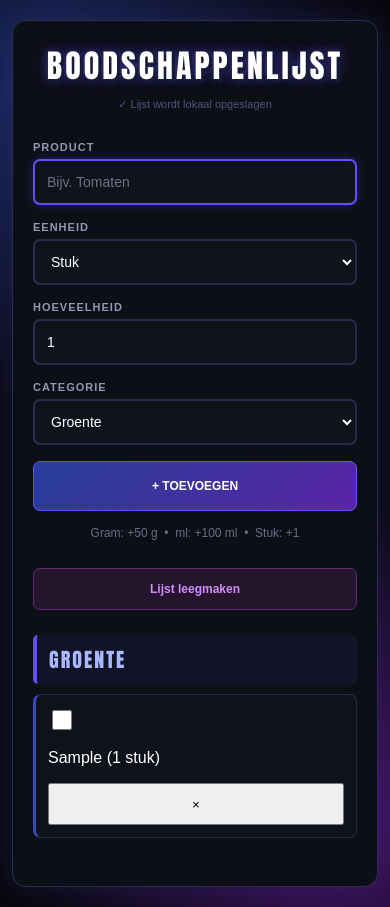
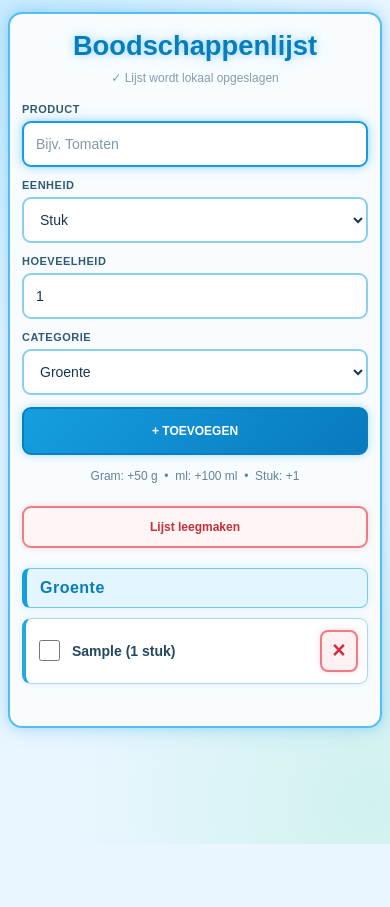
Before and after one commit to Matthijs86/Shopping-List, a plain HTML site: page index.html in a window 390 px wide. Both pictures are taken after typing "Sample" into the empty fields and a click on the button "+ TOEVOEGEN". After the commit the page ends 844 px from the top, so only its background shows below. Drawn offline with Linux system fonts and the light colour scheme.

Commit message:
Refactor CSS for improved layout and design
Updated styles for better visual appearance and responsiveness.

```diff
--- a/style.css
+++ b/style.css
@@ -1,3 +1,4 @@
+
 /* =====================================
    BASIS
 ===================================== */
@@ -6,49 +7,32 @@
     box-sizing: border-box;
 }
 
-
 html {
-
     min-height: 100%;
-
-    background: #08090d;
-
+    background: #eaf6ff;
 }
 
-
 body {
-
     margin: 0;
-
     min-height: 100vh;
-
-    padding: 40px 20px;
-
-    color: white;
+    padding: 24px 14px;
+    color: #18364b;
 
     background:
-
         radial-gradient(
-            circle at 10% 10%,
-            #17285a,
+            circle at 5% 5%,
+            rgba(55, 190, 255, 0.20),
             transparent 35%
         ),
-
         radial-gradient(
-            circle at 90% 90%,
-            #40135f,
+            circle at 95% 95%,
+            rgba(70, 220, 145, 0.16),
             transparent 35%
         ),
+        #eaf6ff;
 
-        #08090d;
-
-    font-family:
-        Arial,
-        Helvetica,
-        sans-serif;
-
-    -webkit-tap-highlight-color:
-        transparent;
+    font-family: Arial, Helvetica, sans-serif;
+    -webkit-tap-highlight-color: transparent;
 }
 
 
@@ -57,28 +41,19 @@ body {
 ===================================== */
 
 .app {
+    width: 100%;
+    max-width: 1100px;
+    margin: auto;
+    padding: 28px;
 
-    width: 100%;
+    background: #f8fcff;
 
-    max-width: 1100px;
-
-    margin: auto;
-
-    padding: 35px;
-
-    background: #0d0f17;
-
-    border: 1px solid #292d50;
-
-    border-radius: 14px;
+    border: 2px solid #55bdf0;
+    border-radius: 18px;
 
     box-shadow:
-
-        0 0 30px
-        rgba(50, 70, 180, 0.2),
-
-        0 0 70px
-        rgba(130, 40, 190, 0.1);
+        0 0 12px rgba(40, 170, 240, 0.30),
+        0 0 28px rgba(40, 170, 240, 0.16);
 }
 
 
@@ -87,39 +62,26 @@ body {
 ===================================== */
 
 .appHeader {
-
-    margin-bottom: 30px;
-
+    margin-bottom: 24px;
+    text-align: center;
 }
 
-
 h1 {
-
     margin: 0;
 
-    text-align: center;
+    color: #087dbb;
 
-    font-family:
-        Impact,
-        Haettenschweiler,
-        "Arial Narrow Bold",
-        sans-serif;
+    font-family: Arial, Helvetica, sans-serif;
+    font-size: clamp(25px, 4vw, 34px);
+    font-weight: 800;
 
-    font-size: 44px;
-
-    letter-spacing: 4px;
-
-    text-transform: uppercase;
+    letter-spacing: 1px;
+    line-height: 1.15;
+    overflow-wrap: anywhere;
 
     text-shadow:
-
-        3px 3px 0 #171a35,
-
-        0 0 10px
-        rgba(80, 100, 255, 0.5),
-
-        0 0 20px
-        rgba(150, 50, 255, 0.25);
+        0 0 7px rgba(30, 170, 245, 0.35),
+        0 0 16px rgba(30, 170, 245, 0.18);
 }
 
 
@@ -128,22 +90,14 @@ h1 {
 ===================================== */
 
 .status {
-
     margin: 8px 0 0;
-
-    color: #6874a7;
-
+    color: #52758b;
     text-align: center;
-
-    font-size: 11px;
-
+    font-size: 12px;
 }
 
-
 .status.offline {
-
-    color: #b67aff;
-
+    color: #d04444;
 }
 
 
@@ -152,7 +106,6 @@ h1 {
 ===================================== */
 
 .invoer {
-
     display: grid;
 
     grid-template-columns:
@@ -163,7 +116,6 @@ h1 {
         auto;
 
     gap: 12px;
-
     align-items: end;
 }
 
@@ -173,25 +125,16 @@ h1 {
 ===================================== */
 
 .veld {
-
     display: flex;
-
     flex-direction: column;
-
     gap: 6px;
 }
 
-
 .veld label {
-
-    color: #9298b4;
-
+    color: #315b72;
     font-size: 11px;
-
     font-weight: bold;
-
-    letter-spacing: 1px;
-
+    letter-spacing: 0.5px;
     text-transform: uppercase;
 }
 
@@ -202,57 +145,42 @@ h1 {
 
 input,
 select {
-
     width: 100%;
-
     height: 46px;
-
     padding: 10px 12px;
 
-    color: white;
+    color: #18364b;
+    background: #ffffff;
 
-    background: #11131c;
-
-    border: 2px solid #272c4c;
-
-    border-radius: 7px;
+    border: 2px solid #8acff0;
+    border-radius: 9px;
 
     outline: none;
-
     font-size: 14px;
 
     transition: 0.2s;
 }
 
-
 input:focus,
 select:focus {
-
-    border-color: #674cff;
+    border-color: #159de0;
 
     box-shadow:
-        0 0 10px
-        rgba(100, 70, 255, 0.3);
+        0 0 7px rgba(20, 160, 230, 0.35),
+        0 0 15px rgba(20, 160, 230, 0.18);
 }
 
-
 input::placeholder {
-
-    color: #6d7185;
+    color: #8199a8;
 }
 
-
 select {
-
     cursor: pointer;
 }
 
-
 select option {
-
-    color: white;
-
-    background: #11131c;
+    color: #18364b;
+    background: #ffffff;
 }
 
 
@@ -261,49 +189,38 @@ select option {
 ===================================== */
 
 #toevoegen {
-
     height: 46px;
-
     padding: 0 20px;
 
-    color: white;
+    color: #ffffff;
 
-    background:
+    background: linear-gradient(
+        135deg,
+        #159fe0,
+        #0879bd
+    );
 
-        linear-gradient(
-            135deg,
-            #263f98,
-            #5a25a5
-        );
+    border: 2px solid #087fc2;
+    border-radius: 9px;
 
-    border: 1px solid #6b52ff;
-
-    border-radius: 7px;
+    box-shadow:
+        0 0 8px rgba(20, 160, 230, 0.35);
 
     font-size: 12px;
-
     font-weight: bold;
-
     text-transform: uppercase;
 
     cursor: pointer;
-
     transition: 0.2s;
 }
 
-
 #toevoegen:hover {
-
-    transform: translateY(-1px);
-
     box-shadow:
-        0 0 15px
-        rgba(90, 80, 255, 0.4);
+        0 0 12px rgba(20, 160, 230, 0.55),
+        0 0 22px rgba(20, 160, 230, 0.25);
 }
 
-
 #toevoegen:active {
-
     transform: scale(0.97);
 }
 
@@ -313,14 +230,11 @@ select option {
 ===================================== */
 
 .uitleg {
-
     margin: 12px 0 25px;
-
-    color: #686e87;
-
+    color: #648397;
     text-align: center;
-
     font-size: 12px;
+    line-height: 1.6;
 }
 
 
@@ -329,42 +243,35 @@ select option {
 ===================================== */
 
 .lijstActies {
-
     display: flex;
-
     justify-content: flex-end;
-
     margin-bottom: 25px;
 }
 
+#lijstLeegmaken {
+    padding: 10px 14px;
 
-#lijstLeegmaken {
+    color: #c52f3c;
+    background: #fff5f5;
 
-    padding: 9px 14px;
+    border: 2px solid #ef7c84;
+    border-radius: 9px;
 
-    color: #d38cff;
-
-    background: #24152d;
-
-    border: 1px solid #602b76;
-
-    border-radius: 7px;
+    box-shadow:
+        0 0 7px rgba(235, 70, 80, 0.20);
 
     font-size: 12px;
-
     font-weight: bold;
 
     cursor: pointer;
-
     transition: 0.2s;
 }
 
+#lijstLeegmaken:hover {
+    background: #ffe5e7;
 
-#lijstLeegmaken:hover {
-
-    color: white;
-
-    background: #48203e;
+    box-shadow:
+        0 0 12px rgba(235, 70, 80, 0.35);
 }
 
 
@@ -373,47 +280,25 @@ select option {
 ===================================== */
 
 .legeLijst {
-
-    padding: 60px 20px;
-
+    padding: 45px 15px;
     text-align: center;
-
-    color: #686e87;
+    color: #52758b;
 }
 
-
 .legeLijstIcon {
-
     margin-bottom: 15px;
-
     font-size: 42px;
 }
 
-
 .legeLijst h2 {
-
     margin: 0 0 8px;
-
-    color: #aab8ff;
-
-    font-family:
-        Impact,
-        Haettenschweiler,
-        "Arial Narrow Bold",
-        sans-serif;
-
-    font-weight: normal;
-
-    letter-spacing: 2px;
-
-    text-transform: uppercase;
+    color: #087dbb;
+    font-size: 20px;
+    font-weight: bold;
 }
 
-
 .legeLijst p {
-
     margin: 0;
-
     font-size: 13px;
 }
 
@@ -423,38 +308,26 @@ select option {
 ===================================== */
 
 .categorie {
-
-    margin-bottom: 28px;
+    margin-bottom: 26px;
 }
 
+.categorie h2 {
+    margin: 0 0 10px;
+    padding: 10px 13px;
 
-.categorie h2 {
+    color: #087dbb;
+    background: #e3f5ff;
 
-    margin: 0 0 10px;
+    border: 1px solid #75c9f0;
+    border-left: 5px solid #159fe0;
+    border-radius: 8px;
 
-    padding: 9px 12px;
+    box-shadow:
+        0 0 8px rgba(40, 170, 240, 0.18);
 
-    color: #aab8ff;
-
-    background: #101426;
-
-    border-left: 4px solid #654cff;
-
-    border-radius: 5px;
-
-    font-family:
-        Impact,
-        Haettenschweiler,
-        "Arial Narrow Bold",
-        sans-serif;
-
-    font-size: 20px;
-
-    font-weight: normal;
-
-    letter-spacing: 2px;
-
-    text-transform: uppercase;
+    font-size: 18px;
+    font-weight: bold;
+    letter-spacing: 0.5px;
 }
 
 
@@ -463,34 +336,33 @@ select option {
 ===================================== */
 
 .product {
-
     display: flex;
-
     align-items: center;
-
     gap: 12px;
 
     margin-bottom: 8px;
+    padding: 13px;
 
-    padding: 14px;
+    background: #ffffff;
 
-    background: #10121b;
+    border: 1px solid #a8d9ee;
+    border-left: 4px solid #28a7df;
+    border-radius: 9px;
 
-    border: 1px solid #252943;
-
-    border-left: 3px solid #354cbb;
-
-    border-radius: 8px;
+    box-shadow:
+        0 0 7px rgba(40, 160, 220, 0.12);
 
     transition: 0.2s;
 }
 
+.product:hover {
+    background: #f1faff;
 
-.product:hover {
+    border-color: #55bdf0;
+    border-left-color: #159fe0;
 
-    background: #141725;
-
-    border-left-color: #754cff;
+    box-shadow:
+        0 0 10px rgba(40, 160, 220, 0.22);
 }
 
 
@@ -499,130 +371,29 @@ select option {
 ===================================== */
 
 .product input[type="checkbox"] {
-
-    width: 20px;
-
-    height: 20px;
-
+    width: 21px;
+    height: 21px;
     flex-shrink: 0;
 
-    accent-color: #704cff;
-
+    accent-color: #20b86b;
     cursor: pointer;
 }
 
 
 /* =====================================
-   PRODUCT INFO
+   PRODUCTNAAM
 ===================================== */
 
-.productInfo {
-
+.product label {
     flex: 1;
-
     min-width: 0;
 
-    display: flex;
-
-    flex-direction: column;
-
-    gap: 4px;
-}
-
-
-.productNaam {
-
-    color: #eeeeF5;
-
-    font-size: 17px;
-
-    font-weight: bold;
-}
-
-
-.hoeveelheid {
-
-    color: #777d96;
-
-    font-size: 13px;
-}
-
-
-/* =====================================
-   PLUS / MIN
-===================================== */
-
-.aantalControls {
-
-    display: flex;
-
-    align-items: center;
-
-    gap: 7px;
-
-    flex-shrink: 0;
-}
-
-
-.aantalControls button {
-
-    width: 36px;
-
-    height: 34px;
-
-    color: white;
-
-    border-radius: 7px;
-
-    font-size: 20px;
-
+    color: #24485d;
+    font-size: 15px;
     font-weight: bold;
 
     cursor: pointer;
-
-    transition: 0.2s;
-}
-
-
-.minKnop {
-
-    background: #181d35;
-
-    border: 1px solid #354cbb;
-}
-
-
-.minKnop:hover {
-
-    background: #293579;
-}
-
-
-.plusKnop {
-
-    background: #241735;
-
-    border: 1px solid #704cff;
-}
-
-
-.plusKnop:hover {
-
-    background: #492b70;
-}
-
-
-.aantalTekst {
-
-    min-width: 75px;
-
-    color: white;
-
-    text-align: center;
-
-    font-size: 13px;
-
-    font-weight: bold;
+    overflow-wrap: anywhere;
 }
 
 
@@ -630,33 +401,33 @@ select option {
    VERWIJDEREN
 ===================================== */
 
-.deleteKnop {
+.verwijder-btn {
+    width: 36px;
+    height: 36px;
+    flex-shrink: 0;
 
-    padding: 8px 12px;
+    color: #d52f40;
+    background: #fff1f2;
 
-    color: #d98cff;
+    border: 2px solid #ef7c84;
+    border-radius: 8px;
 
-    background: #241329;
+    box-shadow:
+        0 0 7px rgba(235, 70, 80, 0.18);
 
-    border: 1px solid #612b75;
-
-    border-radius: 7px;
-
-    font-size: 12px;
-
+    font-size: 23px;
     font-weight: bold;
+    line-height: 1;
 
     cursor: pointer;
-
     transition: 0.2s;
 }
 
+.verwijder-btn:hover {
+    background: #ffe0e3;
 
-.deleteKnop:hover {
-
-    color: white;
-
-    background: #63213e;
+    box-shadow:
+        0 0 11px rgba(235, 70, 80, 0.35);
 }
 
 
@@ -665,20 +436,15 @@ select option {
 ===================================== */
 
 .product.gehaald {
-
-    opacity: 0.5;
-
-    border-left-color: #704cff;
+    background: #effbf4;
+    border-left-color: #20b86b;
+    opacity: 0.75;
 }
 
-
-.product.gehaald .productNaam {
-
-    color: #777b91;
-
+.product.gehaald label {
+    color: #648574;
     text-decoration: line-through;
-
-    text-decoration-color: #754cff;
+    text-decoration-color: #20b86b;
 }
 
 
@@ -686,121 +452,94 @@ select option {
    MOBIEL
 ===================================== */
 
-/* =====================================
-   MOBIEL (Gecorrigeerd & Sluitend)
-===================================== */
+@media (max-width: 900px) {
 
-@media (max-width: 900px) {
     body {
-        padding: 20px 12px;
+        padding: 12px 8px;
+    }
+
+    .app {
+        padding: 16px 12px;
+        border-radius: 14px;
+    }
+
+    .appHeader {
+        margin-bottom: 18px;
+    }
+
+    h1 {
+        font-size: clamp(23px, 7vw, 29px);
+        letter-spacing: 0;
+        line-height: 1.2;
     }
 
     .invoer {
         grid-template-columns: 1fr;
-        gap: 16px;
+        gap: 12px;
     }
 
-    .app {
-        padding: 20px;
+    #toevoegen {
+        width: 100%;
+        height: 48px;
     }
 
-    h1 {
-        font-size: 32px;
+    .uitleg {
+        margin: 12px 0 20px;
+    }
+
+    .lijstActies {
+        justify-content: stretch;
+        margin-bottom: 20px;
+    }
+
+    #lijstLeegmaken {
+        width: 100%;
+        padding: 12px;
     }
 
     .product {
-        flex-direction: column;
-        align-items: stretch;
-        gap: 16px;
+        gap: 9px;
+        padding: 11px 9px;
     }
 
-    .aantalControls {
-        justify-content: space-between;
+    .product label {
+        font-size: 14px;
+    }
+
+    .verwijder-btn {
+        width: 38px;
+        height: 38px;
+    }
+
+    .categorie h2 {
+        font-size: 16px;
     }
 }
 
 
+/* =====================================
+   KLEINE MOBIELE SCHERMEN
+===================================== */
+
+@media (max-width: 360px) {
+
+    .app {
+        padding: 13px 9px;
+    }
 
     h1 {
-
-        font-size: 32px;
-
-        letter-spacing: 3px;
+        font-size: 23px;
     }
 
-
-    .invoer {
-
-        grid-template-columns: 1fr;
+    .product {
+        gap: 7px;
     }
 
-
-    .productVeld {
-
-        grid-column: auto;
+    .product label {
+        font-size: 13px;
     }
 
-
-    #toevoegen {
-
-        grid-column: auto;
-
-        width: 100%;
-
-        height: 50px;
-    }
-
-
-    .uitleg {
-
-        line-height: 1.7;
-    }
-
-
-    .lijstActies {
-
-        justify-content: stretch;
-    }
-
-
-    #lijstLeegmaken {
-
-        width: 100%;
-
-        padding: 12px;
-    }
-
-
-    .product {
-
-        flex-wrap: wrap;
-
-        padding: 12px;
-    }
-
-
-    .productInfo {
-
-        flex: 1;
-
-        min-width:
-            calc(100% - 45px);
-    }
-
-
-    .aantalControls {
-
-        margin-left: 32px;
-    }
-
-
-    .deleteKnop {
-
-        margin-left: auto;
-
-        padding: 9px 11px;
-    }
-
+}
 
 
 /* =====================================
@@ -810,16 +549,7 @@ select option {
 @media (hover: none) {
 
     button {
-
         min-height: 42px;
     }
 
-
-    .aantalControls button {
-
-        width: 42px;
-
-        height: 42px;
-    }
-
 }
```
